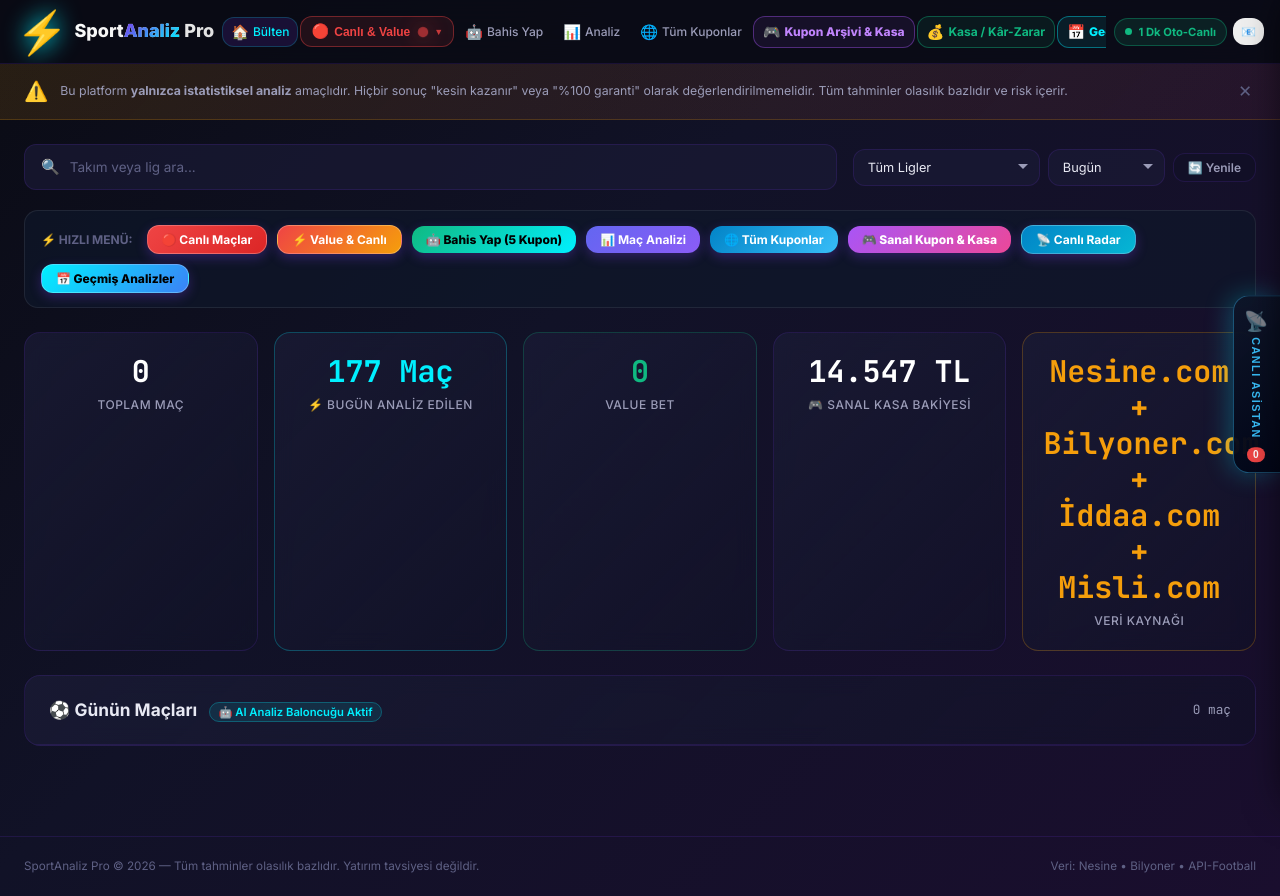
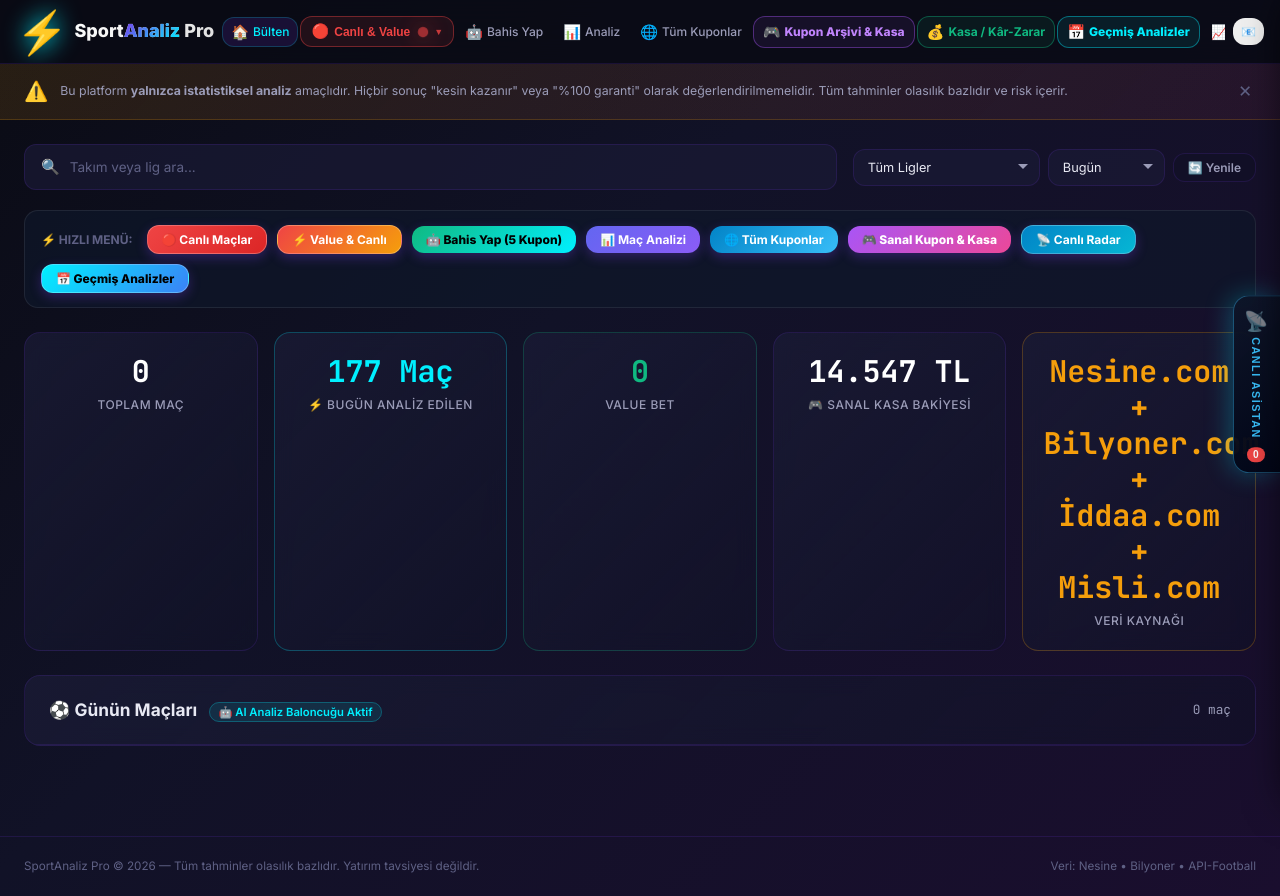
Before and after one commit to gkhbea/sportanaliz-pro, a website: page index.html in a window 1280 px wide. Drawn offline with nearby package versions, Linux system fonts and the light colour scheme; no server answers.

Commit message:
Ust menuden 1 Dk Oto-Canli kaldirildi

```diff
--- a/index.html
+++ b/index.html
@@ -140,10 +140,6 @@
                 </nav>
 
                 <div class="header-right">
-                    <div class="live-auto-sync-indicator" id="live-auto-sync-badge" title="Tüm canlı skorlar, maçlar ve kuponlar her 1 dakikada bir otomatik yenilenir" style="display:inline-flex;align-items:center;gap:6px;background:rgba(16,185,129,0.12);border:1px solid rgba(16,185,129,0.35);padding:4px 10px;border-radius:20px;font-size:0.75rem;font-weight:700;color:#10B981;white-space:nowrap;">
-                        <span class="pulse-dot" style="background:#10B981;width:7px;height:7px;border-radius:50%;display:inline-block;"></span>
-                        <span>1 Dk Oto-Canlı</span>
-                    </div>
                     <button class="btn btn-outline btn-sm" id="btn-open-mail-modal" title="Günün Kuponlarını E-Posta ile Gönder" style="display:inline-flex;align-items:center;gap:4px;border-color:rgba(56,189,248,0.4);color:#38bdf8;padding:6px 8px;">
                         <span>📧</span>
                     </button>
```
